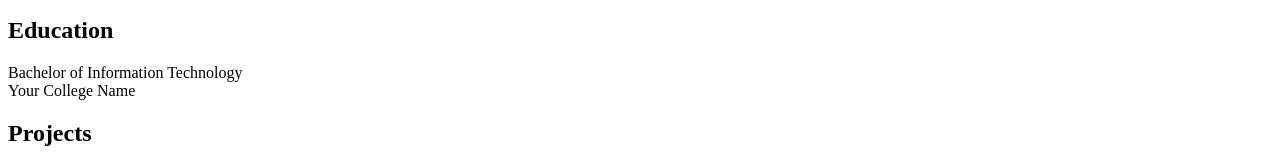
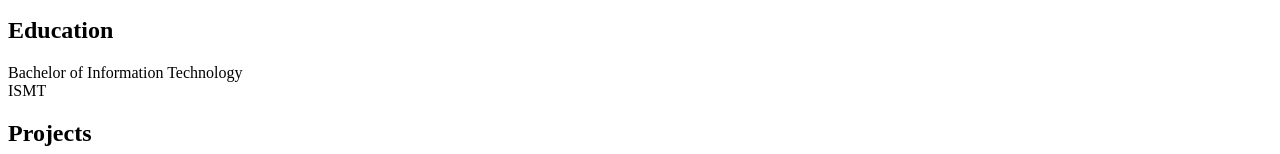
Before and after one commit to ApsharaBharati/ApsharaBharati.github.io, a plain HTML site: page index.html in a window 1280 px wide. Shown: the part 445-599 px from the top of the page. Drawn offline with Linux system fonts and the light colour scheme.

Commit message:
Update college name in education section

```diff
--- a/index.html
+++ b/index.html
@@ -31,7 +31,7 @@
     <h2>Education</h2>
     <p>
         Bachelor of Information Technology<br>
-        Your College Name
+        ISMT
     </p>
 
     <h2>Projects</h2>
```
